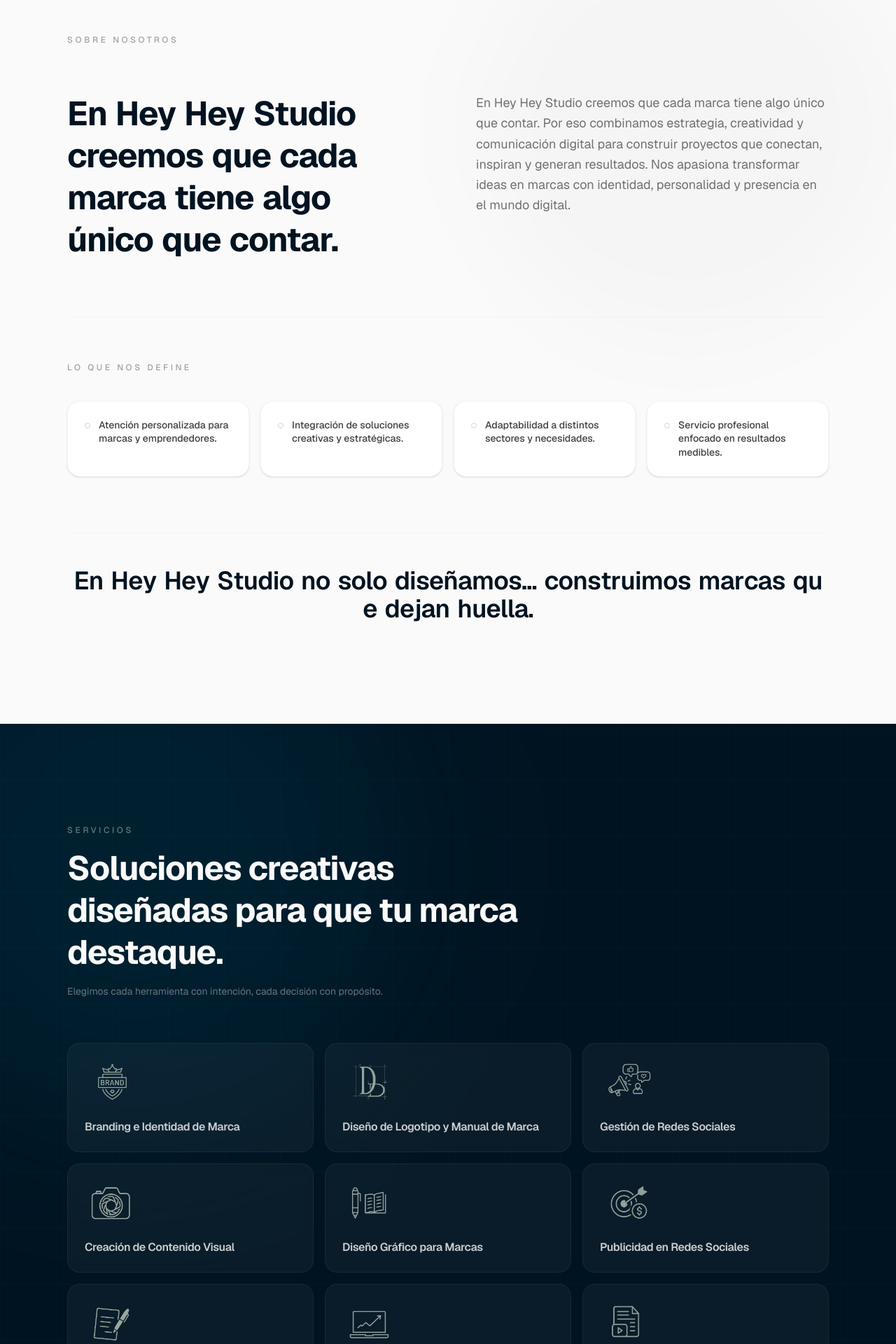
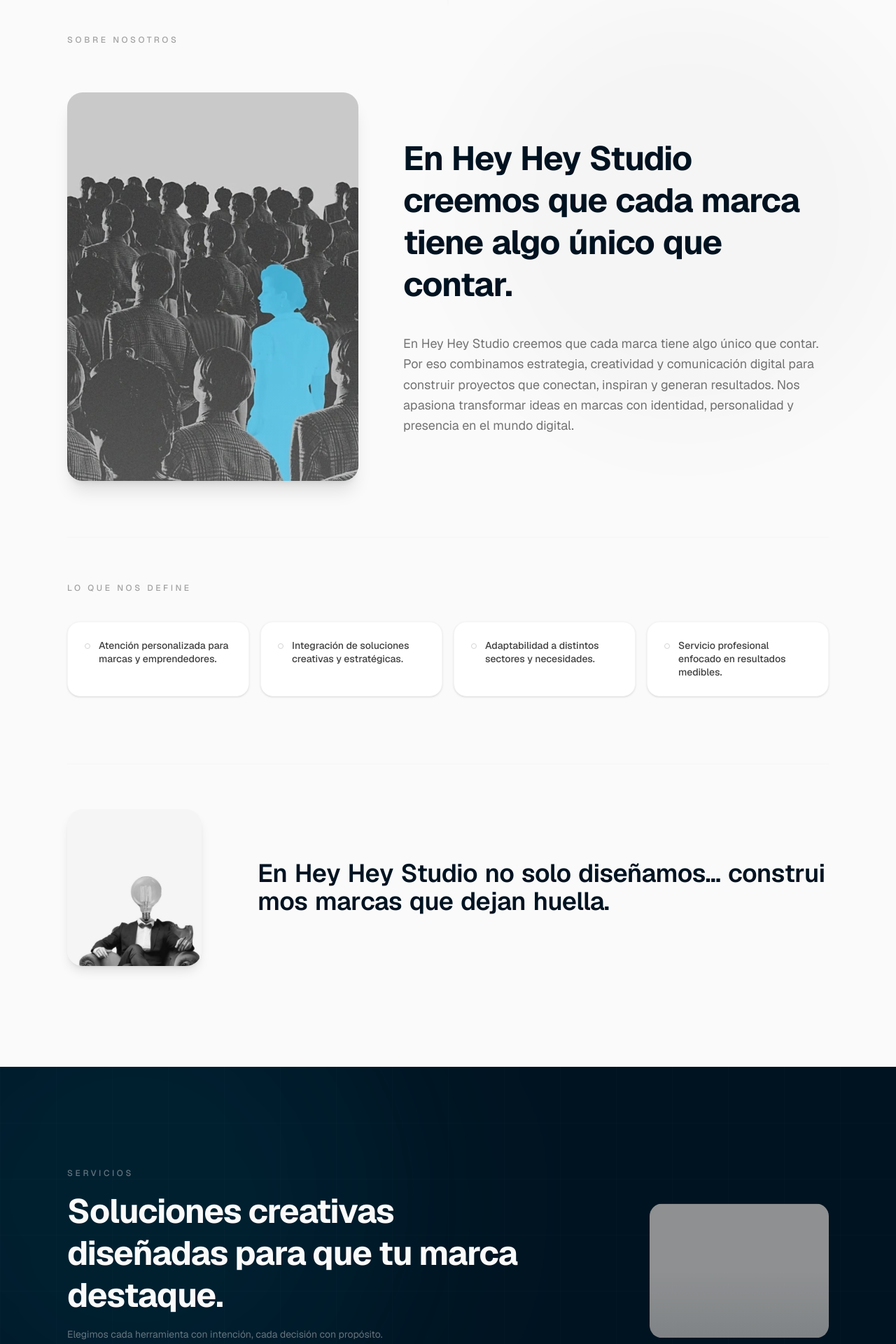
Before and after one commit to Yaelciny/LandingPage-HeyHey, a Next.js app: page / in a window 1280 px wide. Shown: the part 900-2820 px from the top of the page at 70% size. Built offline with nearby package versions, Linux system fonts and the light colour scheme; grey boxes are pictures that could not be loaded.

Commit message:
Implementacion de mejoras

```diff
--- a/src/components/About/About.tsx
+++ b/src/components/About/About.tsx
@@ -7,7 +7,10 @@
 
 import { useRef } from "react";
 import { motion, useInView } from "framer-motion";
+import Image from "next/image";
 import { aboutSection } from "@/data/nat";
+import aboutImg from "@/assets/otro/IMG_5662.png";
+import bulbManImg from "@/assets/otro/IMG_5666.png";
 
 export default function About() {
   // Desestructurar datos de la seccion desde el archivo centralizado
@@ -55,9 +58,31 @@
           </span>
         </motion.div>
 
-        <div className="grid gap-12 lg:grid-cols-2 lg:gap-20">
+        <div className="grid items-center gap-12 lg:grid-cols-12 lg:gap-16">
+          {/* Imagen visual — persona azul entre la multitud (AGRANDADA) */}
+          <motion.div
+            initial={{ opacity: 0, scale: 0.9 }}
+            whileInView={{ opacity: 1, scale: 1 }}
+            viewport={{ once: true, amount: 0.3 }}
+            transition={{ duration: 0.8, ease: "easeOut" }}
+            className="relative lg:col-span-5"
+          >
+            <div className="relative mx-auto aspect-[3/4] w-full max-w-sm overflow-hidden rounded-3xl shadow-xl lg:max-w-none">
+              <Image
+                src={aboutImg}
+                alt="Persona destacada entre la multitud — tu marca tiene algo unico"
+                fill
+                className="object-cover"
+                sizes="(max-width: 1024px) 384px, 42vw"
+              />
+              {/* Gradiente inferior mucho mas suave para no quitarle color */}
+              <div className="absolute inset-0 bg-gradient-to-t from-background/10 via-transparent to-transparent" />
+            </div>
+          </motion.div>
+
+          {/* Concepto + descripcion */}
+          <div className="space-y-10 lg:col-span-7">
             {/* Concepto principal con animacion palabra por palabra */}
-          <div>
             <h2 className="flex flex-wrap gap-x-3 text-3xl font-bold leading-tight tracking-tight text-foreground sm:text-4xl lg:text-5xl">
               {conceptWords.map((word, i) => (
                 <motion.span
@@ -76,32 +101,33 @@
                 </motion.span>
               ))}
             </h2>
-          </div>
 
-          {/* Description — slide from right */}
-          <motion.div
+            {/* Descripcion — desliza desde la derecha */}
+            <motion.p
               initial={{ opacity: 0, x: 40 }}
               whileInView={{ opacity: 1, x: 0 }}
               viewport={{ once: true, amount: 0.3 }}
               transition={{ duration: 0.8, delay: 0.3, ease: "easeOut" }}
+              className="text-base leading-relaxed text-neutral-500 lg:text-lg"
             >
-            <p className="text-base leading-relaxed text-neutral-500 lg:text-lg">
               {description}
-            </p>
-          </motion.div>
+            </motion.p>
+          </div>
         </div>
 
         {/* Values */}
         <div className="mt-20 border-t border-neutral-100 pt-16">
+          <div className="mb-10">
             <motion.h3
               initial={{ opacity: 0, x: -30 }}
               whileInView={{ opacity: 1, x: 0 }}
               viewport={{ once: true, amount: 0.5 }}
               transition={{ duration: 0.6, ease: "easeOut" }}
-            className="mb-10 text-xs font-medium tracking-[0.3em] text-neutral-400 uppercase"
+              className="text-xs font-medium tracking-[0.3em] text-neutral-400 uppercase"
             >
               {valuesTitle}
             </motion.h3>
+          </div>
 
           <div className="grid gap-4 sm:grid-cols-2 lg:grid-cols-4">
             {values.map((value, i) => (
@@ -111,18 +137,12 @@
                 whileInView={{ opacity: 1, y: 0, scale: 1 }}
                 viewport={{ once: true, amount: 0.3 }}
                 transition={{ delay: i * 0.1, duration: 0.5, ease: "easeOut" }}
-                whileHover={{
-                  y: -4,
-                }}
+                whileHover={{ y: -4 }}
                 className="group relative cursor-default overflow-hidden rounded-2xl border border-neutral-100 bg-white px-6 py-6 shadow-sm transition-shadow duration-300 hover:shadow-lg"
               >
-                {/* Efecto de barrido negro al pasar el mouse */}
-                <motion.div
-                  className="absolute inset-0 rounded-2xl bg-foreground"
-                  initial={{ scaleX: 0 }}
-                  whileHover={{ scaleX: 1 }}
-                  transition={{ duration: 0.4, ease: "easeInOut" }}
-                  style={{ transformOrigin: "left" }}
+                {/* Efecto de barrido negro al pasar el mouse — ahora con CSS puro */}
+                <div
+                  className="absolute inset-0 rounded-2xl bg-foreground origin-left scale-x-0 transition-transform duration-400 ease-in-out group-hover:scale-x-100"
                 />
                 <div className="relative flex items-start gap-3">
                   <span className="mt-1.5 inline-block h-2 w-2 shrink-0 rounded-full border border-neutral-300 transition-colors duration-300 group-hover:border-background group-hover:bg-background" />
@@ -135,9 +155,29 @@
           </div>
         </div>
 
-        {/* Frase de cierre con efecto de escritura caracter por caracter */}
-        <div ref={closingRef} className="mt-20 border-t border-neutral-100 pt-12">
-          <p className="text-center text-xl font-semibold tracking-tight text-foreground sm:text-2xl lg:text-4xl">
+        {/* Nueva ubicacion del hombre foco + Frase de cierre */}
+        <div ref={closingRef} className="mt-24 border-t border-neutral-100 pt-16">
+          <div className="flex flex-col items-center gap-10 lg:flex-row lg:justify-between">
+            <motion.div
+              initial={{ opacity: 0, scale: 0.9, rotate: -5 }}
+              whileInView={{ opacity: 1, scale: 1, rotate: 0 }}
+              viewport={{ once: true, amount: 0.3 }}
+              transition={{ duration: 0.8, ease: "easeOut" }}
+              className="order-last lg:order-first"
+            >
+              <div className="relative h-40 w-32 overflow-hidden rounded-3xl shadow-lg lg:h-56 lg:w-48">
+                <Image
+                  src={bulbManImg}
+                  alt="Hombre con cabeza de foco — creatividad e ideas"
+                  fill
+                  className="object-cover object-top"
+                  sizes="(max-width: 1024px) 128px, 192px"
+                />
+              </div>
+            </motion.div>
+
+            <div className="flex-1 lg:pl-10">
+              <p className="text-center text-xl font-semibold tracking-tight text-foreground sm:text-2xl lg:text-left lg:text-4xl">
                 {closing.split("").map((char, i) => (
                   <motion.span
                     key={i}
@@ -153,6 +193,8 @@
               </p>
             </div>
           </div>
+        </div>
+      </div>
     </section>
   );
 }
--- a/src/components/Projects/Projects.tsx
+++ b/src/components/Projects/Projects.tsx
@@ -7,7 +7,11 @@
 
 import { useRef } from "react";
 import { motion, useInView } from "framer-motion";
+import Image from "next/image";
 import { projectsSection } from "@/data/nat";
+import puzzleImg from "@/assets/otro/IMG_5674.png";
+import chessImg from "@/assets/otro/monochrome-pieces-chess-board-game.jpg.jpeg";
+import growthImg from "@/assets/otro/IMG_5671.png";
 
 // Paletas de gradiente oscuro para las tarjetas de casos de exito
 const CARD_GRADIENTS = [
@@ -55,7 +59,9 @@
           {sectionLabel}
         </motion.span>
 
-        {/* Intro title */}
+        {/* Intro title + Imagen del puzzle (AGRANDADA) */}
+        <div className="mb-20 grid items-end gap-10 lg:grid-cols-12">
+          <div className="lg:col-span-8">
             <div className="mb-6">
               <h2 className="max-w-3xl text-3xl font-bold leading-tight tracking-tight text-foreground sm:text-4xl lg:text-5xl">
                 {["Proyectos que", "hablan", "por sí solos"].map((line, i) => (
@@ -82,10 +88,33 @@
               whileInView={{ opacity: 1, y: 0 }}
               viewport={{ once: true, amount: 0.3 }}
               transition={{ duration: 0.7, delay: 0.3, ease: "easeOut" }}
-          className="mb-20 max-w-xl text-sm leading-relaxed text-neutral-400 sm:text-base"
+              className="max-w-xl text-sm leading-relaxed text-neutral-400 sm:text-base"
             >
               {intro}
             </motion.p>
+          </div>
+
+          {/* Imagen del puzzle — construir pieza por pieza (AGRANDADA y visible en movil) */}
+          <motion.div
+            initial={{ opacity: 0, scale: 0.85, rotate: 3 }}
+            whileInView={{ opacity: 1, scale: 1, rotate: 0 }}
+            viewport={{ once: true, amount: 0.3 }}
+            transition={{ duration: 0.8, ease: "easeOut" }}
+            className="col-span-12 mt-6 flex justify-center lg:col-span-4 lg:mt-0 lg:justify-end"
+          >
+            <div className="relative h-32 w-32 overflow-hidden rounded-3xl shadow-lg lg:h-52 lg:w-52">
+              <Image
+                src={puzzleImg}
+                alt="Manos armando un rompecabezas — proceso colaborativo"
+                fill
+                className="object-cover"
+                sizes="(max-width: 1024px) 128px, 208px"
+              />
+              {/* Gradiente mas suave */}
+              <div className="absolute inset-0 bg-gradient-to-t from-background/10 via-transparent to-transparent" />
+            </div>
+          </motion.div>
+        </div>
 
         {/* Process */}
         <div className="mb-24" ref={processRef}>
@@ -163,8 +192,48 @@
           </div>
         </div>
 
-        {/* Cases */}
-        <div ref={casesRef}>
+        {/* Cases — con imagen de ajedrez y arbol de crecimiento */}
+        <div ref={casesRef} className="relative">
+          {/* Imagen de ajedrez como fondo decorativo — estrategia ganadora (AGRANDADA y visible en movil) */}
+          <div className="pointer-events-none absolute -right-10 top-0 z-0">
+            <motion.div
+              initial={{ opacity: 0, rotate: 10 }}
+              whileInView={{ opacity: 1, rotate: 0 }}
+              viewport={{ once: true, amount: 0.3 }}
+              transition={{ duration: 1.2, ease: "easeOut" }}
+              className="relative h-64 w-64 overflow-hidden rounded-full opacity-[0.05] lg:h-96 lg:w-96 lg:opacity-20"
+            >
+              <Image
+                src={chessImg}
+                alt=""
+                fill
+                className="object-cover"
+                sizes="(max-width: 1024px) 256px, 384px"
+                aria-hidden="true"
+              />
+            </motion.div>
+          </div>
+
+          {/* Imagen del arbol de dinero — hacer crecer tu marca */}
+          <div className="pointer-events-none absolute -left-16 bottom-10 z-0">
+            <motion.div
+              initial={{ opacity: 0, y: 30 }}
+              whileInView={{ opacity: 1, y: 0 }}
+              viewport={{ once: true, amount: 0.3 }}
+              transition={{ duration: 1, delay: 0.3, ease: "easeOut" }}
+              className="relative h-48 w-40 overflow-hidden rounded-3xl opacity-[0.05] lg:h-64 lg:w-52 lg:opacity-30"
+            >
+              <Image
+                src={growthImg}
+                alt=""
+                fill
+                className="object-cover"
+                sizes="(max-width: 1024px) 160px, 208px"
+                aria-hidden="true"
+              />
+            </motion.div>
+          </div>
+
           <motion.h3
             initial={{ opacity: 0, x: -20 }}
             whileInView={{ opacity: 1, x: 0 }}
@@ -175,7 +244,7 @@
             {casesTitle}
           </motion.h3>
 
-          <div className="grid gap-6 sm:grid-cols-3">
+          <div className="relative grid gap-6 sm:grid-cols-3">
             {cases.map((c, i) => (
               <motion.div
                 key={c.name}
--- a/src/components/Services/Services.tsx
+++ b/src/components/Services/Services.tsx
@@ -9,6 +9,8 @@
 import { motion, useInView } from "framer-motion";
 import Image from "next/image";
 import { servicesSection } from "@/data/nat";
+import keyboardImg from "@/assets/otro/black-computer-keyboard (1).jpg.jpeg";
+import goldenImg from "@/assets/otro/IMG_5663.png";
 
 export default function Services() {
   // Desestructurar datos de servicios desde el archivo centralizado
@@ -51,6 +53,8 @@
       />
 
       <div className="relative z-10 mx-auto max-w-6xl px-6 lg:px-8">
+        <div className="mb-16 grid items-end gap-8 lg:grid-cols-12">
+          <div className="lg:col-span-8">
             {/* Section header */}
             <motion.span
               initial={{ opacity: 0, x: -40 }}
@@ -77,10 +81,36 @@
               whileInView={{ opacity: 1, y: 0 }}
               viewport={{ once: true, amount: 0.3 }}
               transition={{ duration: 0.7, delay: 0.2, ease: "easeOut" }}
-          className="mb-16 text-sm text-background/40"
+              className="text-sm text-background/40"
             >
               Elegimos cada herramienta con intención, cada decisión con propósito.
             </motion.p>
+          </div>
+
+          {/* Imagen decorativa del teclado "IDEA" — creatividad + digital (AGRANDADA y visible en movil) */}
+          <motion.div
+            initial={{ opacity: 0, scale: 0.8, rotate: -5 }}
+            whileInView={{ opacity: 1, scale: 1, rotate: 0 }}
+            viewport={{ once: true, amount: 0.3 }}
+            transition={{ duration: 1, delay: 0.3, ease: "easeOut" }}
+            className="col-span-12 mt-6 flex justify-center lg:col-span-4 lg:mt-0 lg:justify-end"
+          >
+            <motion.div
+              className="relative h-32 w-48 overflow-hidden rounded-2xl opacity-80 transition-opacity duration-500 hover:opacity-100 lg:h-48 lg:w-64 lg:opacity-90"
+              animate={{ y: [0, -8, 0] }}
+              transition={{ repeat: Infinity, duration: 4, ease: "easeInOut" }}
+            >
+              <Image
+                src={keyboardImg}
+                alt="Teclado con tecla IDEA — creatividad digital"
+                fill
+                className="object-cover"
+                sizes="(max-width: 1024px) 192px, 256px"
+              />
+              <div className="absolute inset-0 bg-gradient-to-t from-foreground/10 via-transparent to-transparent" />
+            </motion.div>
+          </motion.div>
+        </div>
 
         {/* Grilla de tarjetas de servicios */}
         <div
@@ -138,13 +168,34 @@
           })}
         </div>
 
-        {/* Seccion de cierre con frase y boton CTA */}
+        {/* Seccion de cierre con frase, boton CTA e imagen dorada */}
         <div ref={closingRef} className="mt-20 border-t border-white/[0.08] pt-12">
+          <div className="grid items-center gap-10 lg:grid-cols-12">
+            {/* Imagen dorada — persona que destaca (visible en movil) */}
+            <motion.div
+              initial={{ opacity: 0, x: -40 }}
+              animate={closingInView ? { opacity: 1, x: 0 } : {}}
+              transition={{ duration: 0.8, delay: 0.2, ease: "easeOut" }}
+              className="order-last col-span-12 mt-6 flex justify-center lg:order-first lg:col-span-3 lg:mt-0"
+            >
+              <div className="relative h-40 w-32 overflow-hidden rounded-3xl opacity-100 shadow-xl lg:h-56 lg:w-44">
+                <Image
+                  src={goldenImg}
+                  alt="Persona dorada destacando — diferenciarse es clave"
+                  fill
+                  className="object-cover"
+                  sizes="(max-width: 1024px) 128px, 176px"
+                />
+                <div className="absolute inset-0 bg-gradient-to-t from-foreground/20 via-transparent to-transparent" />
+              </div>
+            </motion.div>
+
+            {/* Texto de cierre + CTA */}
             <motion.div
               initial={{ opacity: 0, scale: 0.9 }}
               animate={closingInView ? { opacity: 1, scale: 1 } : {}}
               transition={{ duration: 0.8, ease: "easeOut" }}
-            className="mx-auto max-w-2xl text-center"
+              className="text-center lg:col-span-9"
             >
               <p className="text-lg font-semibold tracking-tight text-background sm:text-xl lg:text-2xl">
                 {closing}
@@ -178,6 +229,7 @@
             </motion.div>
           </div>
         </div>
+      </div>
     </section>
   );
 }
```
Lines whose indentation alone changed are shown as unchanged.
